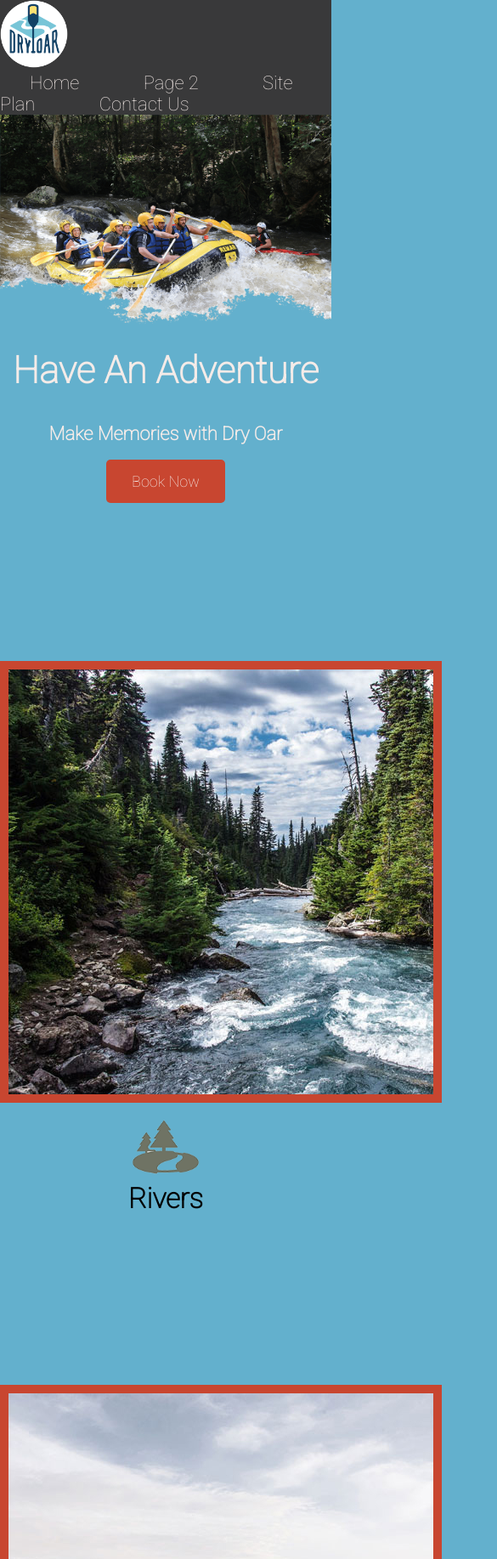
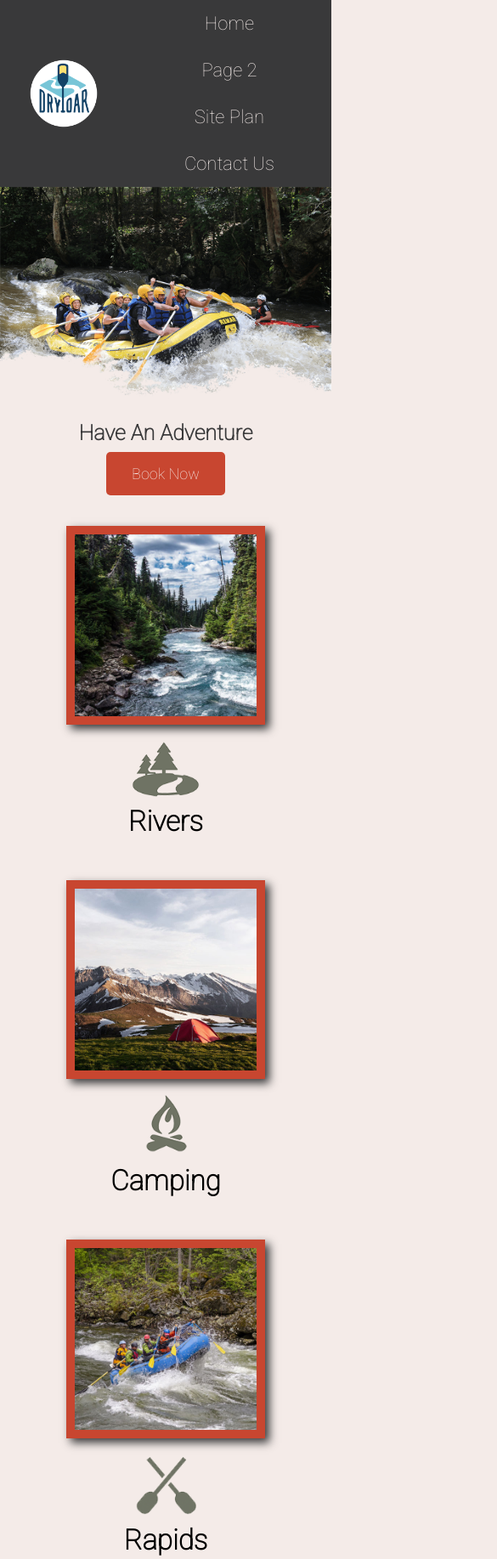
Before and after one commit to dhodgdon/wdd_130, a plain HTML site: page wwr/index.html in a window 390 px wide. Shown: the top 1835 px of the page at 85% size, 585 px wide, since content can reach past the window. Drawn offline with Linux system fonts and the light colour scheme.

Commit message:
wwr updates to index.html and stylesheet

```diff
--- a/wwr/index.html
+++ b/wwr/index.html
@@ -28,7 +28,7 @@
                 <h1 class="home-title">Have An Adventure</h1>
                 <h4>Make Memories with Dry Oar</h4>
                 <div class="button-box">
-                    <a class="book" href="contactus.html">Book Now</a>
+                    <a class="book" href="rates.html">Book Now</a>
                 </div>
             </section>
         </div>
--- a/wwr/styles/style.css
+++ b/wwr/styles/style.css
@@ -26,11 +26,13 @@ main section {
 
 #background {
     height: 725px;
-    background-color: #39393A;
+    background-color: #C84630;
+    grid-column: 1/11;
+    grid-row: 4/9;
 }
 
 body {
-    background-color: #63B0CD;
+    background-color: #f4ebe8;
     font-family: "Roboto", Arial, Helvetica, sans-serif;
     font-size: 22px;
     margin: 0;
@@ -39,6 +41,8 @@ body {
 
 header {
     background-color: #39393A;
+    display: grid;
+    grid-template-columns: 150px auto;
 }
 
 nav a:hover {
@@ -65,12 +69,18 @@ nav a:hover {
     background-color: #39393A;
     line-height: 1.5em;
     padding: 35px;
+    grid-column: 6/10;
+    grid-row: 6/7;
+    box-shadow: 5px 5px 10px #39393A;
 }
 
 footer {
-    background-color:#C84630;
+    background-color:#39393A;
     padding: 25px 50px;
     margin-top: 200px;
+    display: flex;
+    justify-content: space-around;
+    align-items: center;
 }
 
 .home-title {
@@ -123,6 +133,7 @@ footer a:hover {
 
 footer p {
     font-size: 1.2em;
+    color: #f4ebe8;
 }
 
 footer p a:hover {
@@ -135,6 +146,8 @@ h2 {
 
 #logo_link {
     padding-top: 5px;
+    justify-self: center;
+    align-self: center;
 }
 
 footer .social img {
@@ -147,8 +160,112 @@ footer .social img {
 
 .card-img {
     border: 10px solid #C84630;
+    transition: transform .5s;
+    box-shadow: 5px 5px 10px #39393A;
 }
 
 main section img {
     box-sizing: border-box;
 }
+
+nav {
+    display: flex;
+    justify-content: space-around;
+}
+
+#hero {
+    display: grid;
+    grid-template-columns: 1fr 3fr 1fr;
+    margin-top: -100px;
+}
+
+#hero-box {
+    grid-column: 1/4;
+    grid-row: 1/3;
+    z-index: -1;
+}
+
+#hero-msg {
+    grid-column: 2/3;
+    grid-row: 1/2;
+    margin-top: 100px;
+}
+
+.home-grid {
+    display: grid;
+    grid-template-columns: 1fr 1fr 1fr 1fr 1fr 1fr 1fr 1fr 1fr 1fr;
+}
+
+.card-img, .mountains {
+    width: 100%;
+}
+
+.card-img:hover {
+    opacity: .6;
+    transform: scale(1.1);
+}
+
+.rivers-card {
+    grid-column: 2/4;
+    grid-row: 2/3;
+}
+
+.camping-card {
+    grid-column: 5/7;
+    grid-row: 2/3;
+}
+
+.rapids-card {
+    grid-column: 8/10;
+    grid-row: 2/3;
+}
+
+.mountains {
+    grid-column: 2/7;
+    grid-row: 5/8;
+    box-shadow: 5px 5px 10px #39393A;
+}
+
+
+
+@media screen and (max-width: 900px) {
+    #hero, .home-grid {
+        display: block;
+        height: auto;
+    }
+    nav, footer {
+        flex-direction: column;
+    }
+    nav a {
+        display: block;
+        padding: 15px;
+    }
+    #hero {
+        margin-top: 0;
+    }
+    #hero-msg {
+        margin-top: 0;
+    }
+    #hero-msg h4 {
+        display: none;
+    }
+    .home-title {
+        font-size: 25px;
+        color: #39393A;
+    }
+    .rivers-card, .camping-card, .rapids-card {
+        margin: 50px auto;
+        width: 60%
+    }
+    #background {
+        display: none;
+    }
+    .mountains, .msg {
+        width: 80%;
+        display: block;
+        margin: 0 auto;
+    }
+    footer {
+        margin-top: 25px;
+    }
+}
```
